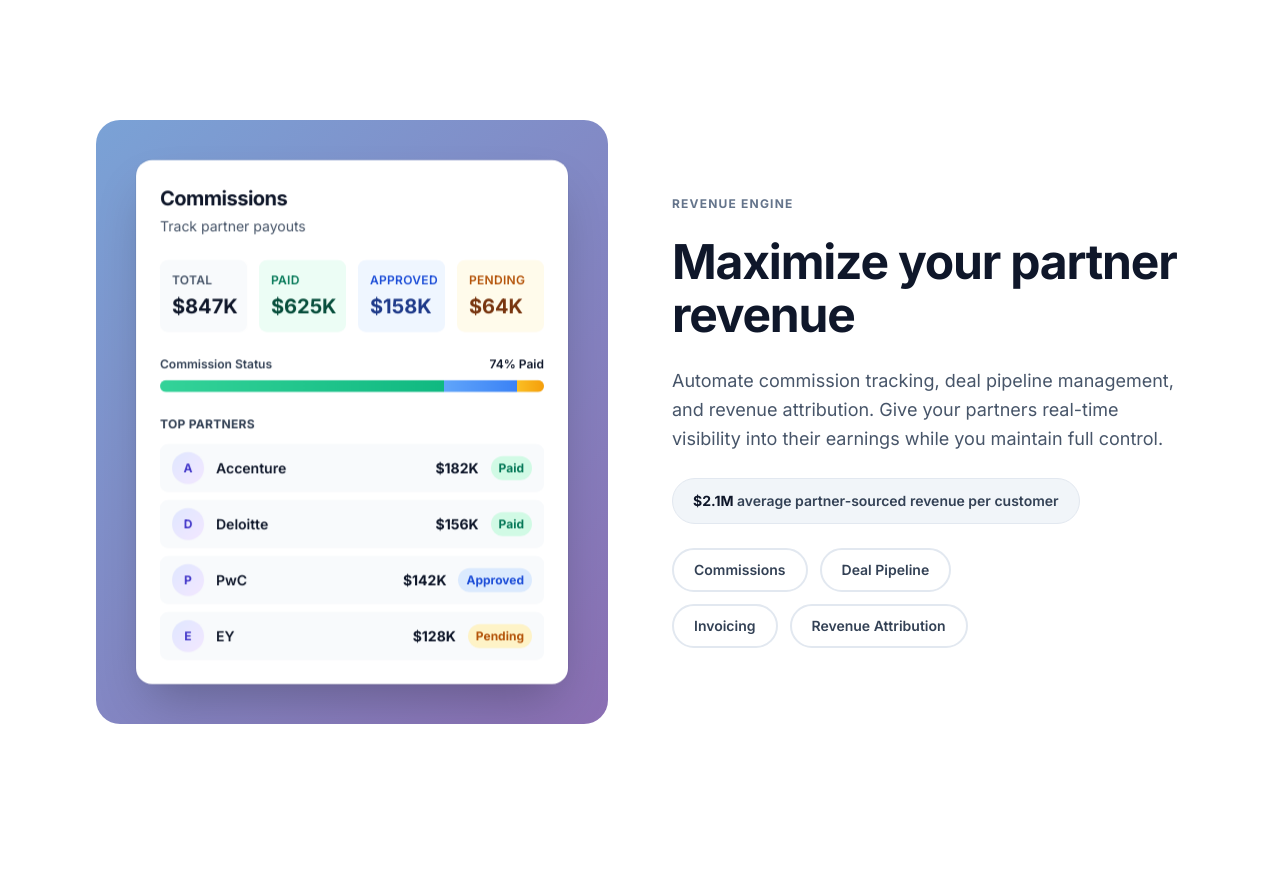
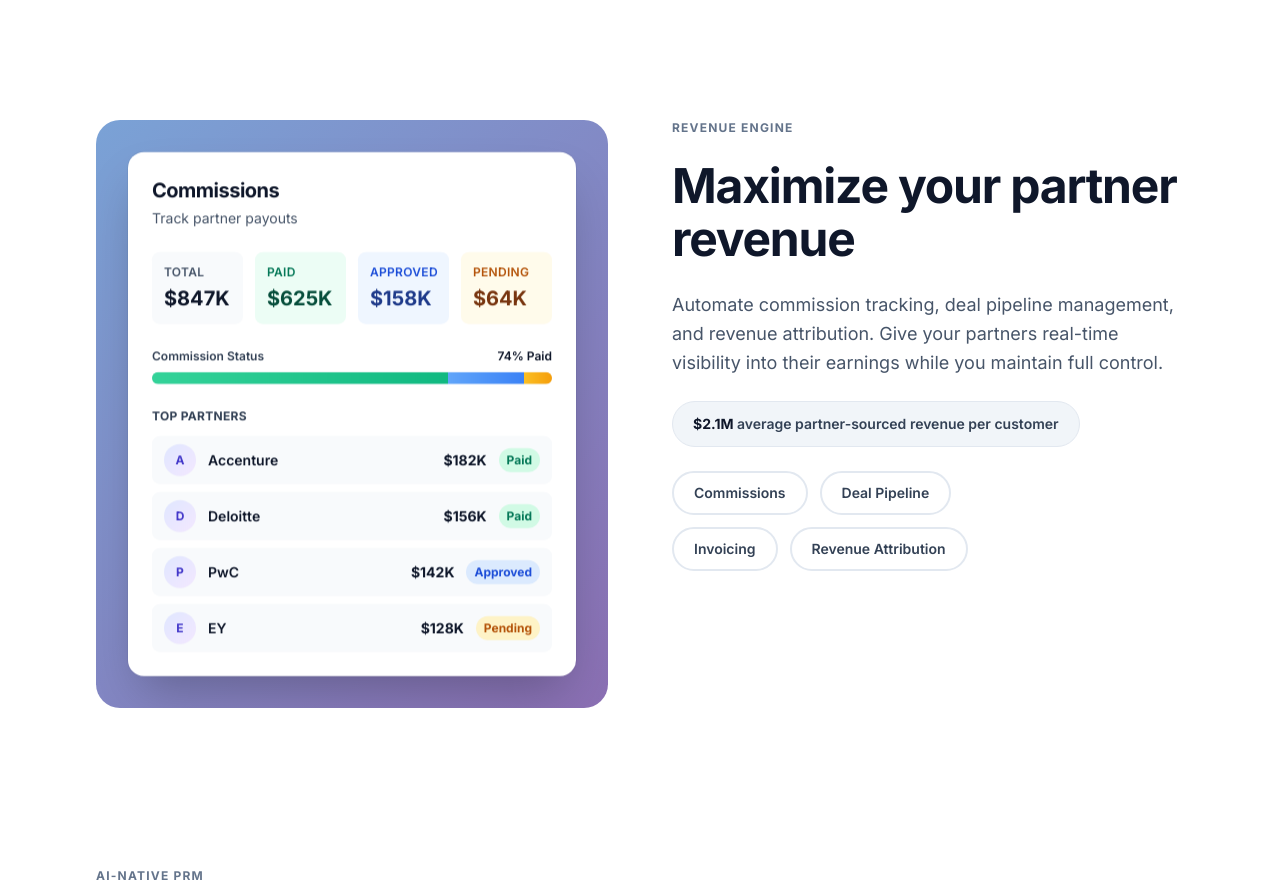
Before and after one commit to ashutoshpandey18/InventoryAI, a Next.js app: page / in a window 1280 px wide. Shown: the part 840-1725 px from the top of the page. Built offline with nearby package versions, Linux system fonts and the light colour scheme.

Commit message:
update section alignment

```diff
--- a/components/RevenueEngineSection.tsx
+++ b/components/RevenueEngineSection.tsx
@@ -37,13 +37,13 @@ export function RevenueEngineSection() {
       className="relative bg-white py-20"
     >
       <div className="max-w-6xl mx-auto px-6 lg:px-8">
-        <div className="grid lg:grid-cols-2 gap-16 items-center">
+        <div className="grid lg:grid-cols-2 gap-16 items-start">
 
           {/* Left Side - Dashboard Frame */}
           <div className="relative">
             {/* Gradient Frame Container */}
             <div
-              className="relative rounded-3xl overflow-hidden flex flex-col justify-start pt-10 px-10 pb-10 min-h-[520px] md:min-h-[520px]"
+              className="relative rounded-3xl overflow-hidden flex flex-col justify-start p-8"
               style={{
                 background: 'linear-gradient(135deg, #7AA2D6 0%, #8B6FB3 100%)',
               }}
```
